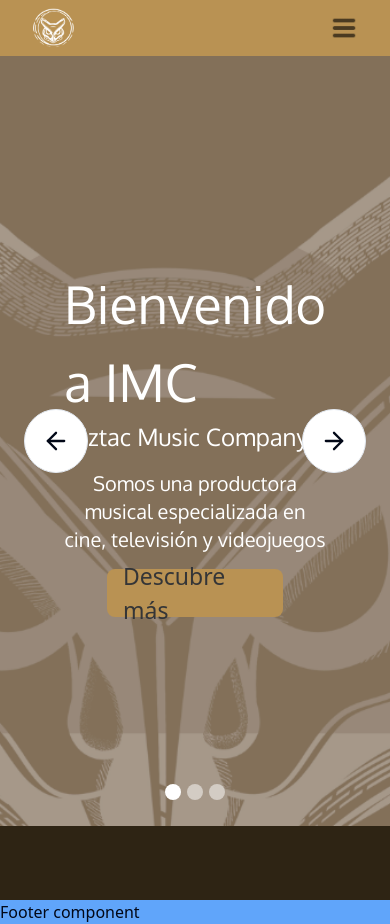
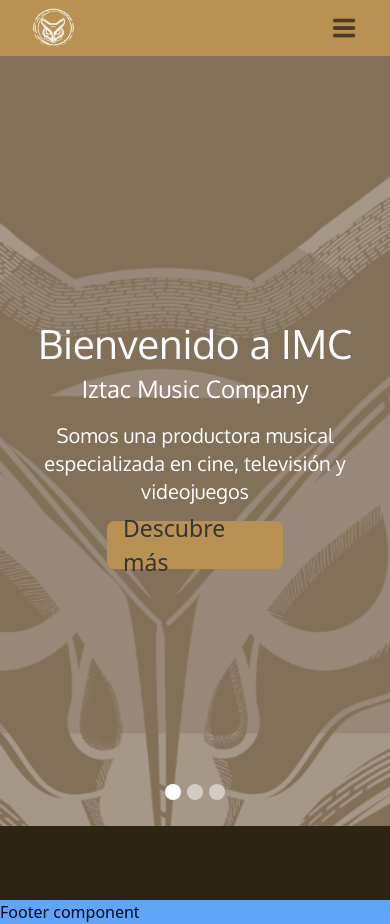
Before and after one commit to saulkurosaki/IZTAC-MUSIC-COMPANY, a Next.js app: page / in a window 390 px wide. Built offline with nearby package versions, Linux system fonts and the light colour scheme.

Commit message:
feat(HeroBanner): implement the banner 1 on small devices responsive design

```diff
--- a/components/HeroBanner.tsx
+++ b/components/HeroBanner.tsx
@@ -72,9 +72,9 @@ const HeroBanner = () => {
               ></div>
             </div>
 
-            <div className="absolute inset-0 max-lg:inset-32 flex justify-center items-center">
-              <div className="flex flex-col justify-center items-center w-[720px] h-[241px] text-white z-20">
-                <h2 className="text-[65px] max-lg:text-[52px] oxygen">
+            <div className="absolute inset-0 max-lg:inset-32 max-md:inset-5 flex justify-center items-center">
+              <div className="flex flex-col justify-center items-center w-[720px] h-[241px] max-md:h-64 text-white z-20">
+                <h2 className="text-[65px] max-lg:text-[52px] max-md:text-[40px] oxygen">
                   Bienvenido a IMC
                 </h2>
                 <p className="pb-4 text-3xl max-lg:text-2xl oxygen">
@@ -159,8 +159,8 @@ const HeroBanner = () => {
             </div>
           </CarouselItem>
         </CarouselContent>
-        <CarouselPrevious className="absolute top-1/2 left-6 w-16 h-16" />
-        <CarouselNext className="absolute top-1/2 right-6 w-16 h-16" />
+        <CarouselPrevious className="absolute top-1/2 left-6 w-16 h-16 max-md:hidden" />
+        <CarouselNext className="absolute top-1/2 right-6 w-16 h-16 max-md:hidden" />
       </Carousel>
 
       <CarouselTracker api={api} current={current} />
```
